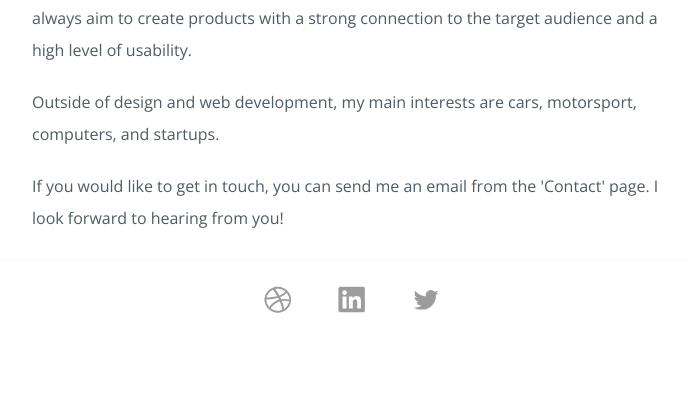
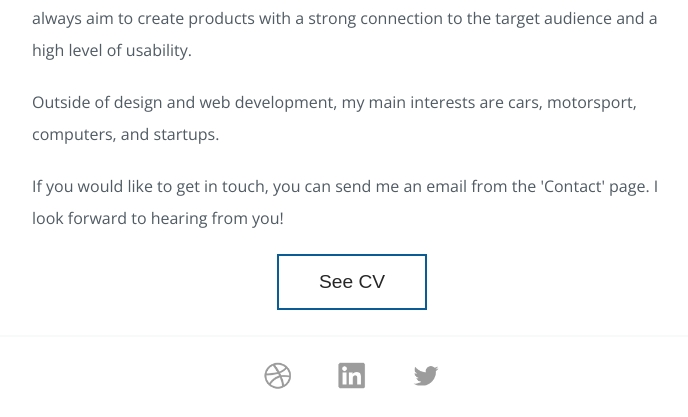
Before and after one commit to bgjerlow/portfolio-website, a PHP site: page /about.php in a window 1280 px wide. Shown: the part 463-880 px from the top of the page, without its empty margins (288-976 px from the left). Before the commit the page ends 776 px from the top, so only its background shows below. Run offline with PHP 8.4, Linux system fonts and the light colour scheme; some libraries are stand-ins or nearby versions.

Commit message:
Changes to buttons
* Changed button styling from round to square
* Added a button that directs to my CV on about.php

```diff
--- a/about.php
+++ b/about.php
@@ -40,6 +40,10 @@
 
 				<p class="aboutText">If you would like to get in touch, you can send me an email from the 'Contact' page. I look forward to hearing from you!</p>
 
+				<div id="CV">
+					<button class="button" onclick="location.href='archive/bo_gjerlow_CV.pdf';">See CV</button>
+				</div>
+
 			</main>
 
 			<?php include 'inc/footer.php';?>
--- a/css/style.css
+++ b/css/style.css
@@ -11,6 +11,26 @@ p {
     font-size: 100%;
     line-height: 200%;
 	color: #505B64;
+}
+
+.button {
+	border: 2px solid #0A5D94;
+	background: none;
+	font-size: 1.2em;
+	color: #262626;
+	padding: 15px;
+	width: 20%;
+	min-width: 150px;
+	-webkit-appearance: none;
+	cursor: pointer;
+	margin-left: auto;
+	margin-right: auto;
+}
+
+.button:hover {
+	background-color: #0A5D94;
+	color: #ffffff;
+	-webkit-appearance: none;
 }
 
 /* Navigation */
@@ -135,6 +155,10 @@ a.darken img {
 	margin-top: 20px;
 }
 
+#CV {
+	text-align: center;
+}
+
 /* Contact page (including error + thank you pages) */
 #contactContent {
 	margin-top: 25px;
@@ -184,25 +208,6 @@ a.darken img {
 	resize: none;
 	padding-top: 10px;
 	padding-bottom: 10px;
-}
-
-.button {
-	border: 2px solid #0A5D94;
-	background: none;
-	font-size: 1.2em;
-	color: #262626;
-	padding: 15px;
-	border-radius: 50px;
-	width: 20%;
-	min-width: 150px;
-	-webkit-appearance: none;
-	cursor: pointer;
-}
-
-.button:hover {
-	background-color: #0A5D94;
-	color: #ffffff;
-	-webkit-appearance: none;
 }
 
 #wrapperThankYou, #wrapperError {
```
Also changed, not shown: 1 other file.
